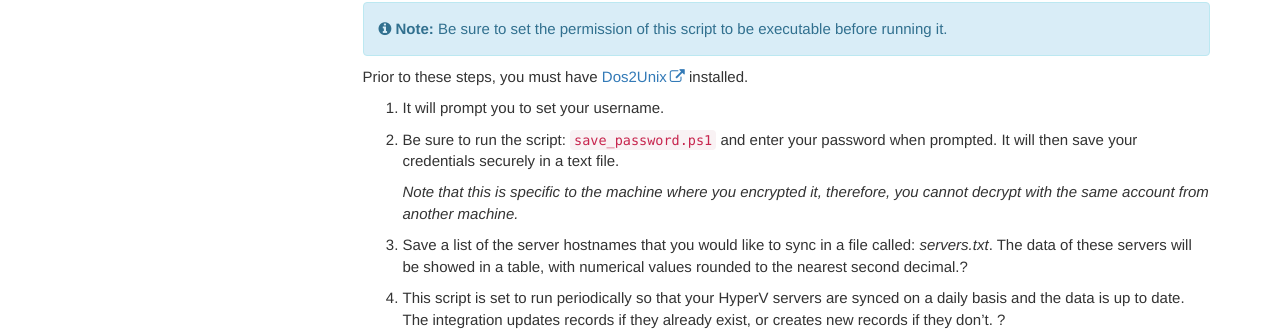
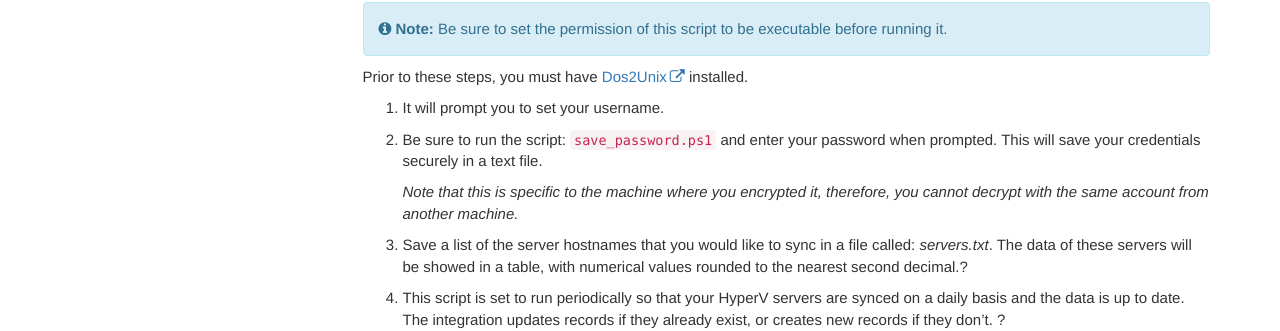
Before and after one commit to tidalmigrations/tidalmigrations.github.io, a Jekyll site: the page built from pages/tidal tools/hyperv.md, in a window 1280 px wide. Shown: the part 603-934 px from the top of the page. Built offline with Jekyll 4.4.1, drawn with Linux system fonts in a browser that asks for light colours; nearby versions of some CDN libraries; comment, search, counter and statistics services are not loaded.

Commit message:
typo fix

```diff
--- a/pages/tidal tools/hyperv.md
+++ b/pages/tidal tools/hyperv.md
@@ -27,7 +27,7 @@ Start syncing your HyperV with Tidal Migrations, by running the script: `runner.
 Prior to these steps, you must have [Dos2Unix](https://waterlan.home.xs4all.nl/dos2unix.html) installed.
 
 1. It will prompt you to set your username.
-2. Be sure to run the script: `save_password.ps1` and enter your password when prompted. It will then save your credentials securely in a text file.
+2. Be sure to run the script: `save_password.ps1` and enter your password when prompted. This will save your credentials securely in a text file.
 
     _Note that this is specific to the machine where you encrypted it, therefore, you cannot decrypt with the same account from another machine._
 
```
